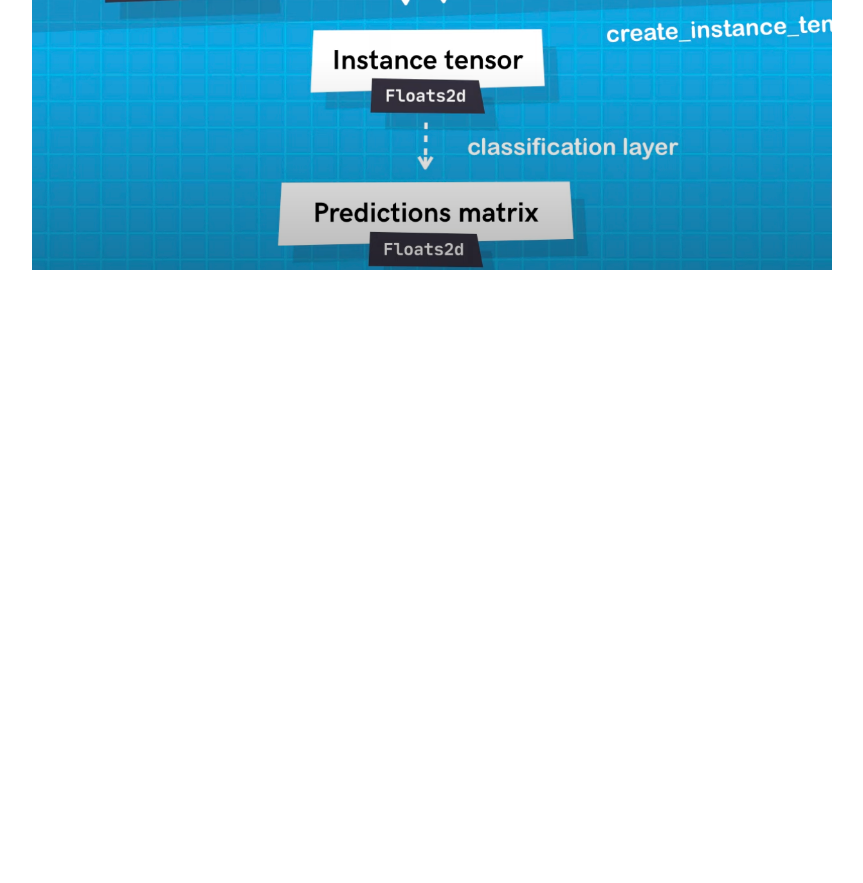
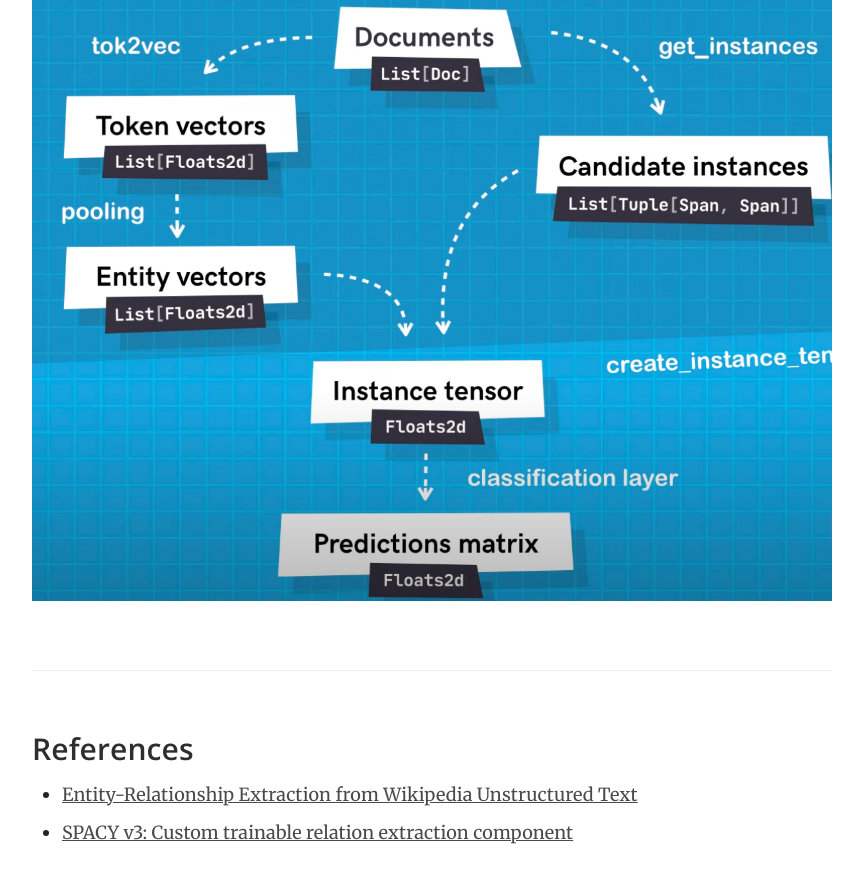
Before and after one commit to Ananyaiitbhilai/DBpedia_GSoC2022_Neural_Extraction_Framework, a Jekyll site: the page built from _docs/weekly_report/2022-07-20_relation_extraction_models_classifiers.md, in a window 1280 px wide and 900 px high, scrolled down 4187 px. Shown: the top 883 px of the window, without its empty margins (358-1221 px from the left). Built offline with Jekyll 4.4.1, drawn with Linux system fonts in a browser that asks for light colours; before the commit the page ends 4518 px from its top, so only the background shows below that.

Commit message:
week6 blog

```diff
--- a/_docs/weekly_report/2022-07-20_relation_extraction_models_classifiers.md
+++ b/_docs/weekly_report/2022-07-20_relation_extraction_models_classifiers.md
@@ -40,7 +40,14 @@ Here relation extracted by distant supervision would be *<span style="color:red"
 One of the approaches I am using is a SpaCy framework in which you can use pre-trained transformers from hugging Face library and tok2vec.
 
 Here is the work flow:
+![0](https://ananyaiitbhilai.github.io/DBpedia_GSoC2022_Neural_Extraction_Framework/images/spacy0.png)
 ![1](https://ananyaiitbhilai.github.io/DBpedia_GSoC2022_Neural_Extraction_Framework/images/spacy1.png)
 ![2](https://ananyaiitbhilai.github.io/DBpedia_GSoC2022_Neural_Extraction_Framework/images/spacy2.png)
 ![3](https://ananyaiitbhilai.github.io/DBpedia_GSoC2022_Neural_Extraction_Framework/images/spacy3.png)
 ![4](https://ananyaiitbhilai.github.io/DBpedia_GSoC2022_Neural_Extraction_Framework/images/spacy4.png)
+
+### References
+<div id="refer-anchor-1"></div>
+- [Entity-Relationship Extraction
+from Wikipedia Unstructured Text](http://ceur-ws.org/Vol-1733/paper-10.pdf)
+- [SPACY v3: Custom trainable relation extraction component](https://www.youtube.com/watch?v=8HL-Ap5_Axo&t=770s)
```
